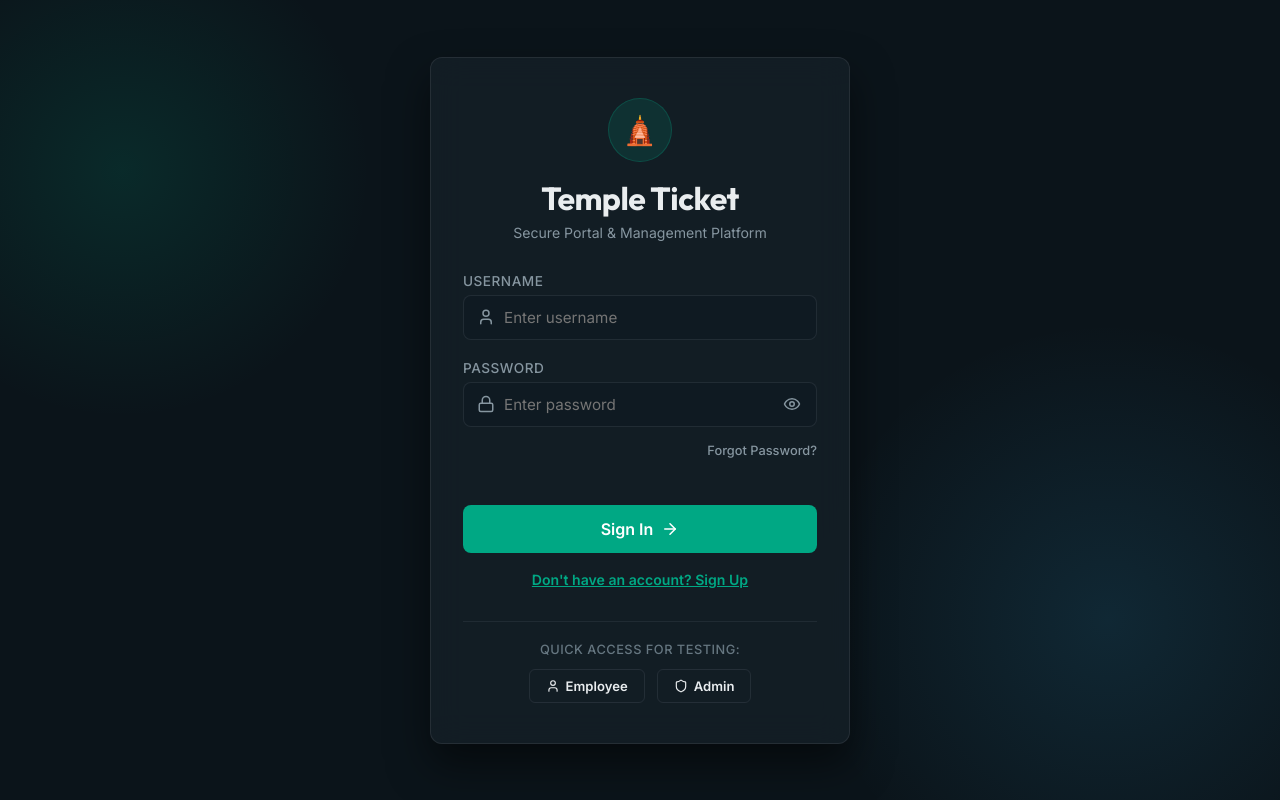
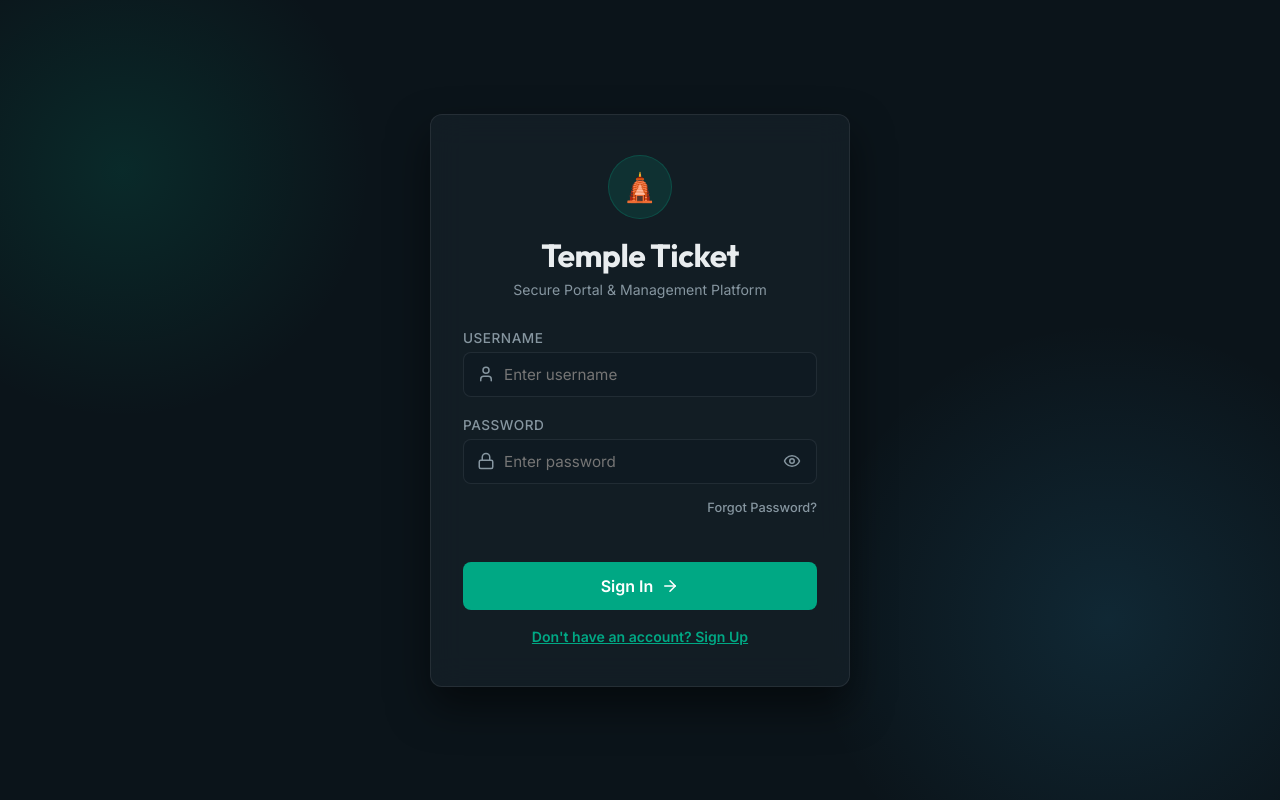
Before and after one commit to Vishnujaisri123/Sevora, a React (Vite) app in the folder frontend/: page /login in a window 1280 px wide. Built offline with nearby package versions, Linux system fonts and the light colour scheme; no server answers.

Commit message:
Remove quick access credentials panel from login screen

```diff
--- a/frontend/src/pages/Login.tsx
+++ b/frontend/src/pages/Login.tsx
@@ -105,16 +105,7 @@ const Login: React.FC = () => {
     }
   };
 
-  // Helper to quickly fill credentials for grading/testing convenience
-  const fillCredentials = (role: 'admin' | 'employee') => {
-    if (role === 'admin') {
-      setUsername('vishnuketa999@gmail.com');
-      setPassword('Vishnuketa@123');
-    } else {
-      setUsername('employee');
-      setPassword('employee123');
-    }
-  };
+
 
   return (
     <div style={styles.container}>
@@ -406,30 +397,7 @@ const Login: React.FC = () => {
               </button>
             </div>
 
-            {/* Quick Testing helper panel */}
-            {!isSignUp && (
-              <div style={styles.helperPanel}>
-                <p style={styles.helperTitle}>Quick Access for Testing:</p>
-                <div style={styles.helperBtnContainer}>
-                  <button
-                    type="button"
-                    onClick={() => fillCredentials('employee')}
-                    style={styles.helperBtn}
-                    className="btn-secondary"
-                  >
-                    <User size={14} /> Employee
-                  </button>
-                  <button
-                    type="button"
-                    onClick={() => fillCredentials('admin')}
-                    style={styles.helperBtn}
-                    className="btn-secondary"
-                  >
-                    <Shield size={14} /> Admin
-                  </button>
-                </div>
-              </div>
-            )}
+
           </>
         )}
       </div>
```
